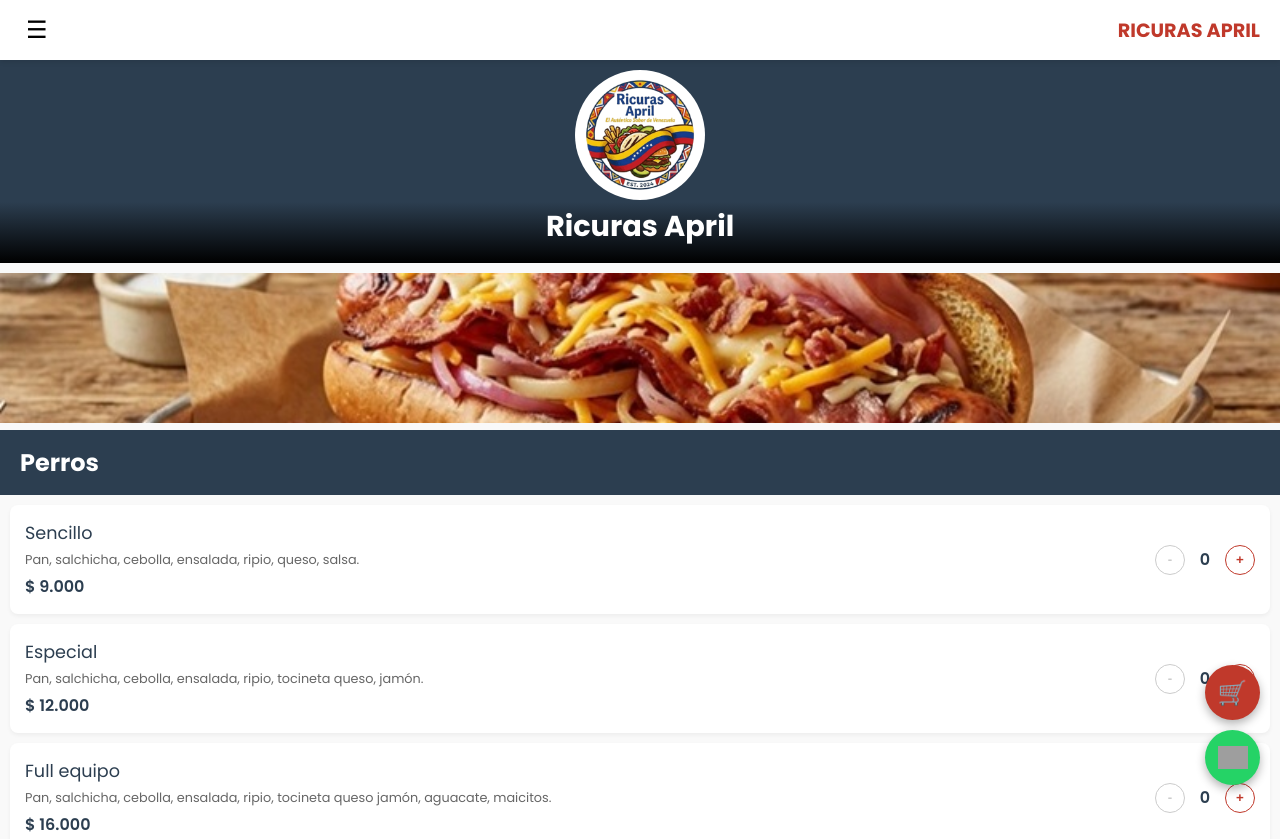
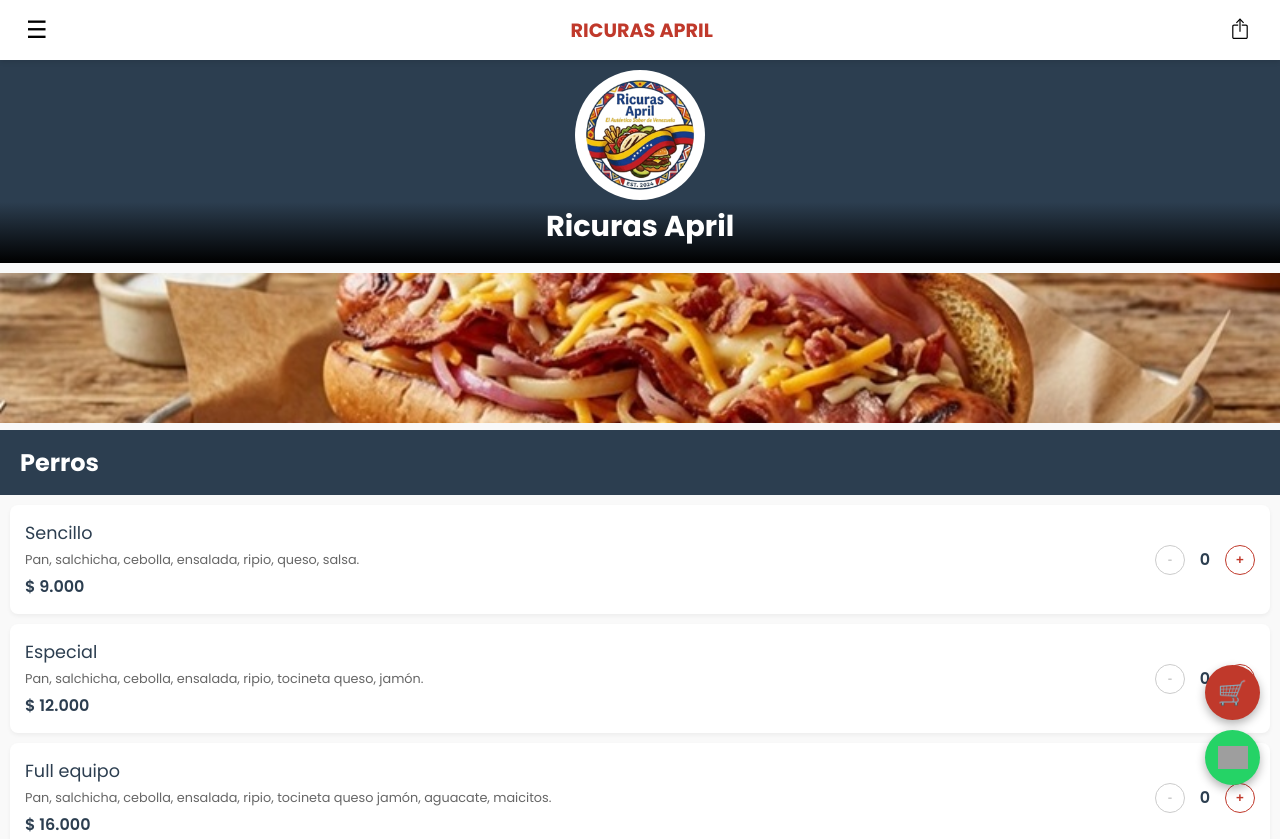
Before and after one commit to jacs-tech/ricuras-april, a plain HTML site: page index.html in a window 1280 px wide. Shown: the top 839 px of the page. Drawn offline with Linux system fonts and the light colour scheme; grey boxes are pictures that could not be loaded.

Commit message:
share button added

```diff
--- a/index.html
+++ b/index.html
@@ -34,7 +34,32 @@
         }
 
         .burger-menu { font-size: 24px; cursor: pointer; background: none; border: none; }
+
+	.share-btn {
+    background: none;
+    border: none;
+    cursor: pointer;
+    display: flex;
+    align-items: center;
+    padding: 5px;
+}
+
+.share-icon-img {
+    width: 30px;  /* Ajusta este tamaño según prefieras */
+    height: 30px;
+    /* Si quieres que el icono sea del color primario (rojo),
+       puedes usar el siguiente filtro si el SVG es negro originalmente: */
+    /* filter: invert(27%) sepia(51%) saturate(2878%) hue-rotate(346deg) brightness(104%) contrast(97%); */
+}
+
         .store-name { font-weight: 700; font-size: 1.2rem; color: var(--primary); }
+
+	/* Ajuste para que el nombre de la tienda no se pegue al icono */
+	.store-name {
+	    flex-grow: 1;
+	    text-align: center;
+	    margin-left: 10px;
+	}
 
         /* --- Menú Desplegable --- */
         .dropdown-content {
@@ -142,6 +167,11 @@
     <header>
 	<button class="burger-menu" onclick="toggleMenu()">☰</button>
 	<div class="store-name">RICURAS APRIL</div>
+	<!-- Nuevo botón de compartir -->
+    	<button class="share-btn" onclick="shareApp()">
+	    <img src="img/share-icon.svg" alt="Compartir" class="share-icon-img">
+	</button>
+
 	<div id="dropdown" class="dropdown-content">
 	    <a href="#section-perro" onclick="toggleMenu()">Perros</a>
 	    <a href="#section-hamburguesa" onclick="toggleMenu()">Hamburguesas</a>
@@ -314,7 +344,7 @@
 
         function sendWhatsApp() {
             let total = 0;
-            let orderText = "Hola. Por favor quiero ordenar el siguiente pedido:%0A";
+            let orderText = "Hola. Por favor quisiera ordenar el siguiente pedido:%0A";
             let hasItems = false;
 
             Object.values(products).forEach(p => {
@@ -337,6 +367,27 @@
             const phoneNumber = "573209739057"; // Reemplazar con el número real
             window.open(`https://wa.me/${phoneNumber}?text=${orderText}`, '_blank');
         }
+
+	async function shareApp() {
+	    const shareData = {
+	        title: 'Menú Interactivo | Ricuras April',
+	        text: 'Mira este menú y haz tu pedido por WhatsApp:',
+	        url: window.location.href // Captura automáticamente la URL actual
+	    };
+
+	    try {
+	        if (navigator.share) {
+	            await navigator.share(shareData);
+	        } else {
+	            // Alternativa si el navegador no soporta compartir (PC)
+	            await navigator.clipboard.writeText(window.location.href);
+	            alert("Enlace copiado al portapapeles");
+	        }
+	    } catch (err) {
+	        console.log("Error al compartir: ", err);
+	    }
+	}
+
     </script>
 </body>
 </html>
```
Also changed, not shown: img/share-icon.svg (added). Lines whose indentation alone changed are shown as unchanged.
